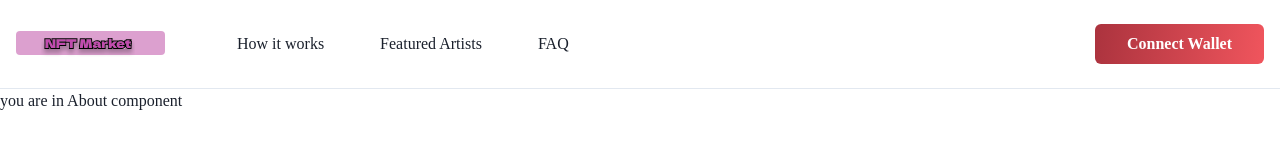
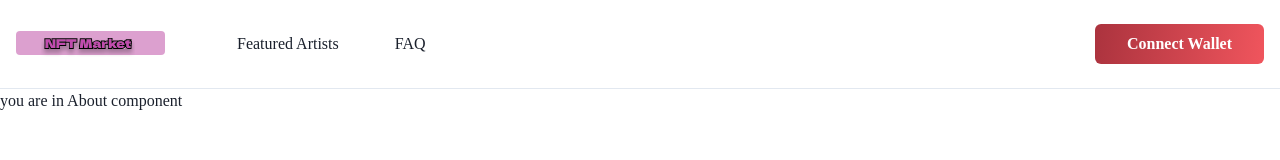
Before and after one commit to adityahongal/NFT-market-place-demo, a React (Create React App) app: page /about in a window 1280 px wide. Shown: the top 160 px of the page. Built offline with nearby package versions, Linux system fonts and the light colour scheme.

Commit message:
Removed how it works

```diff
--- a/src/Pages/HowItWorks.jsx
+++ /dev/null
@@ -1,7 +0,0 @@
-import React from "react";
-
-const HowItWorks = () => {
-    return <h1>you are in How it works ? component</h1>
-}
-
-export default HowItWorks;
--- a/src/Routes/index.js
+++ b/src/Routes/index.js
@@ -57,11 +57,6 @@ const publicRoutes = [
     Component: lazy(() => import("../Pages/FAQ")),
   },
   {
-    path: "/how-it-works",
-    pageTitle: "How it Works",
-    Component: lazy(() => import("../Pages/HowItWorks")),
-  },
-  {
     path: "/artists",
     Component: lazy(() => import("./../Pages/OurArtists")),
     pageTitle: "Artists",
--- a/src/constants/navitems.js
+++ b/src/constants/navitems.js
@@ -1,8 +1,4 @@
 export const navitems = [
-  {
-    item: "How it works",
-    link: "/how-it-works",
-  },
 
   {
     item: "Featured Artists",
```
